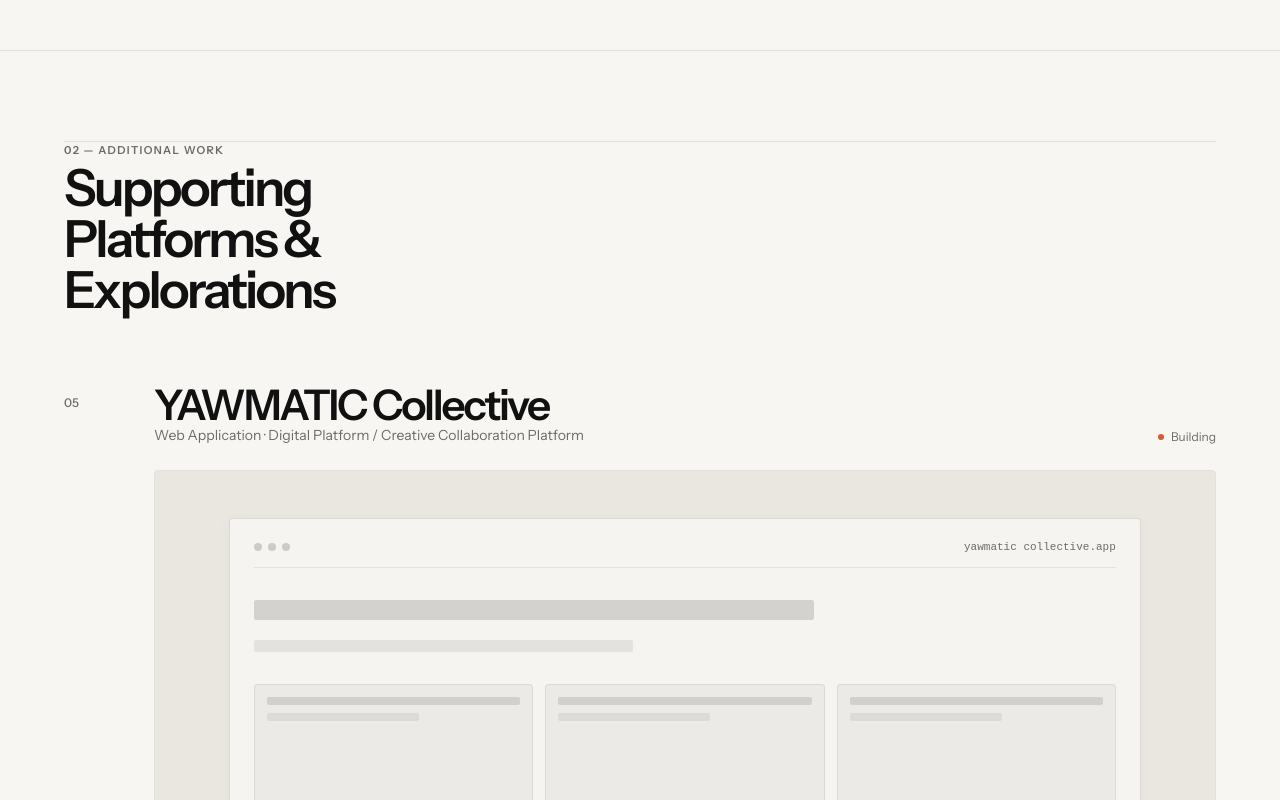
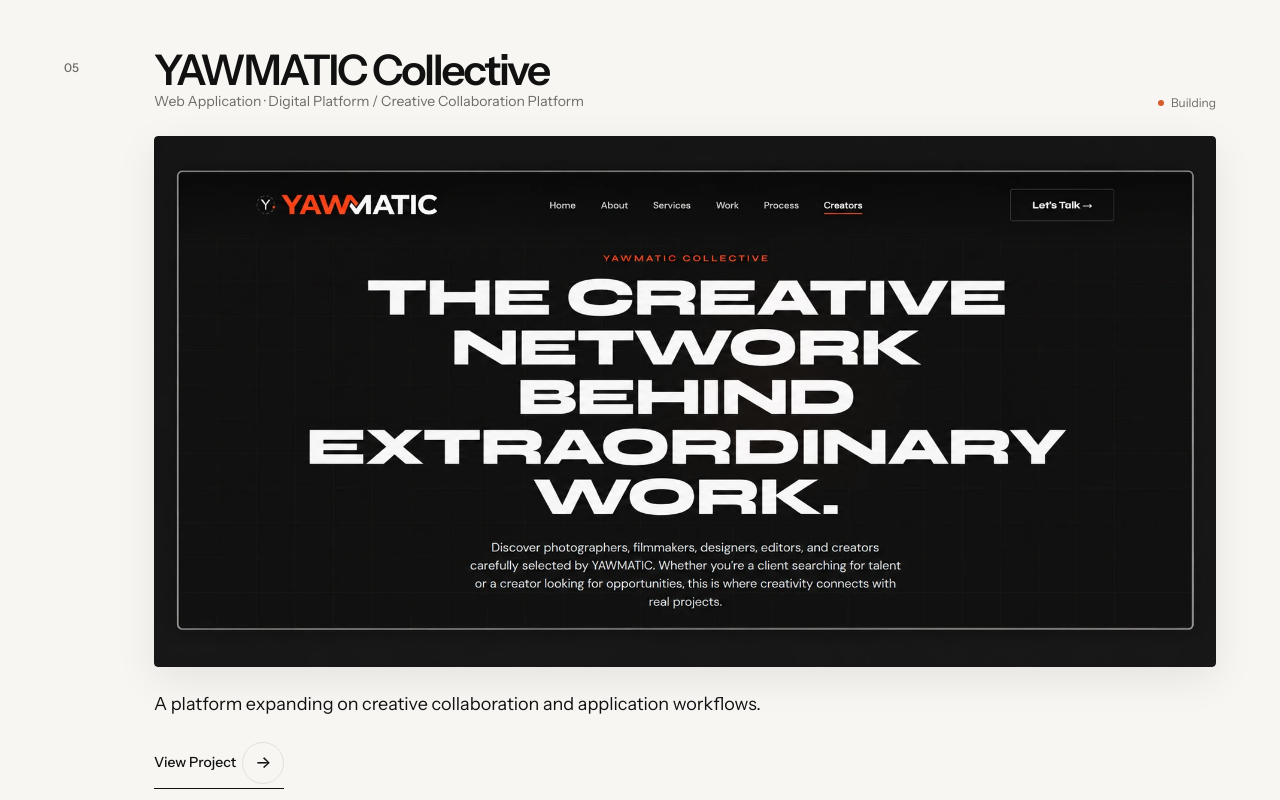
Before and after one commit to jifrick/jifri-portfolio, a React (Vite) app: page /work in a window 1280 px wide. Shown: the part 4720-5520 px from the top of the page. Built offline with nearby package versions, Linux system fonts and the light colour scheme.

Commit message:
feat: update YAWMATIC screenshot and add YAWMATIC Collective to Selected Work showcase

```diff
--- a/src/data/projects.ts
+++ b/src/data/projects.ts
@@ -114,6 +114,7 @@
     longDescription: 'YAWMATIC Collective functions as a supporting platform within the YAWMATIC ecosystem. It features user authentication, private database storage, structured application UI, and responsive interaction workflows.',
     role: ['Product Design', 'UI/UX', 'Full-Stack Development', 'Database Schema'],
     techStack: ['React', 'TypeScript', 'Vite', 'Supabase', 'PostgreSQL', 'Supabase Auth', 'Supabase Storage', 'Git', 'GitHub', 'Vercel'],
-    isPrimary: false
+    isPrimary: true,
+    imageSrc: '/assets/projects/yawmatic-collective.webp'
   }
 ];
```
Also changed, not shown: public/assets/projects/yawmatic-collective.webp (added), public/assets/projects/yawmatic.webp.
